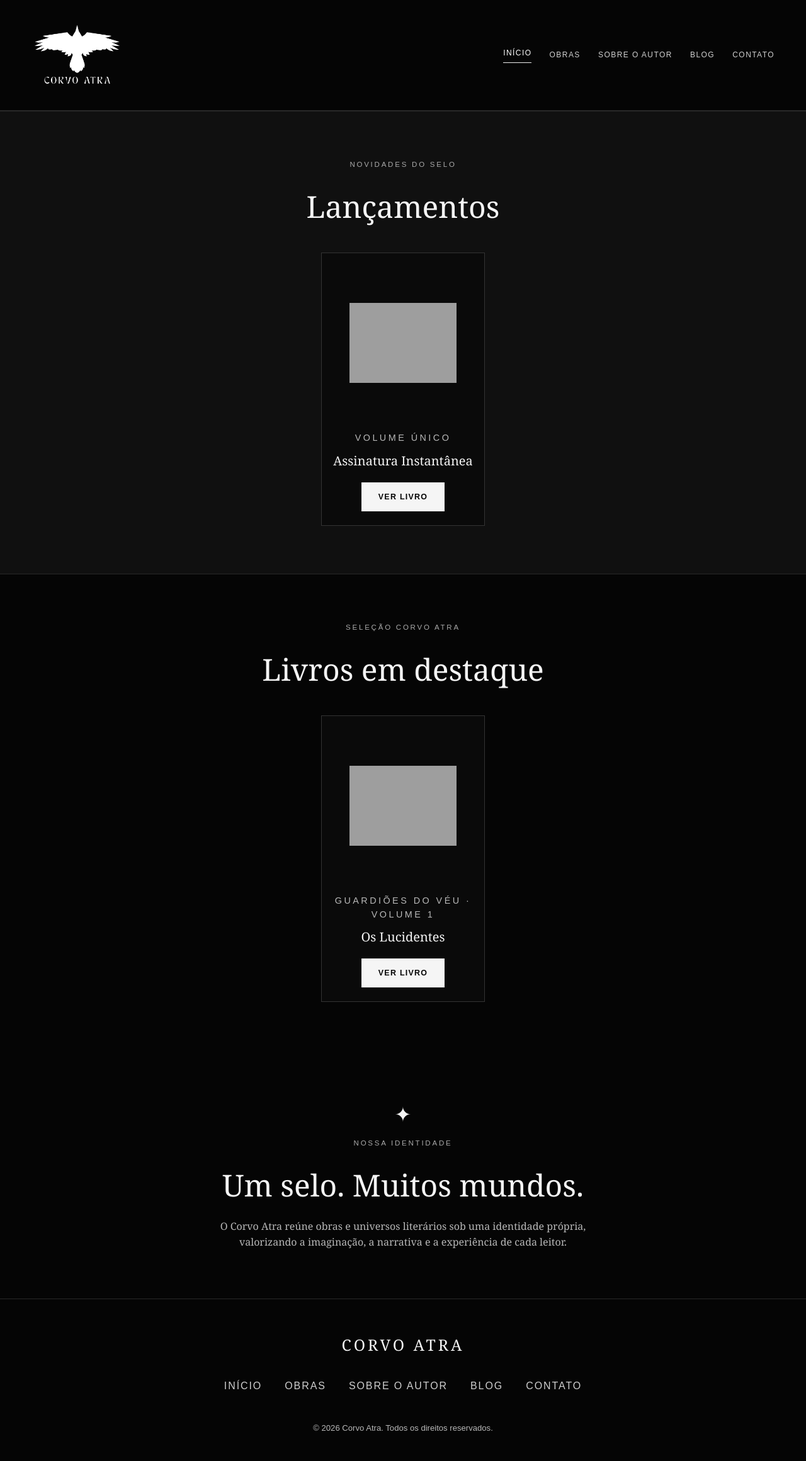
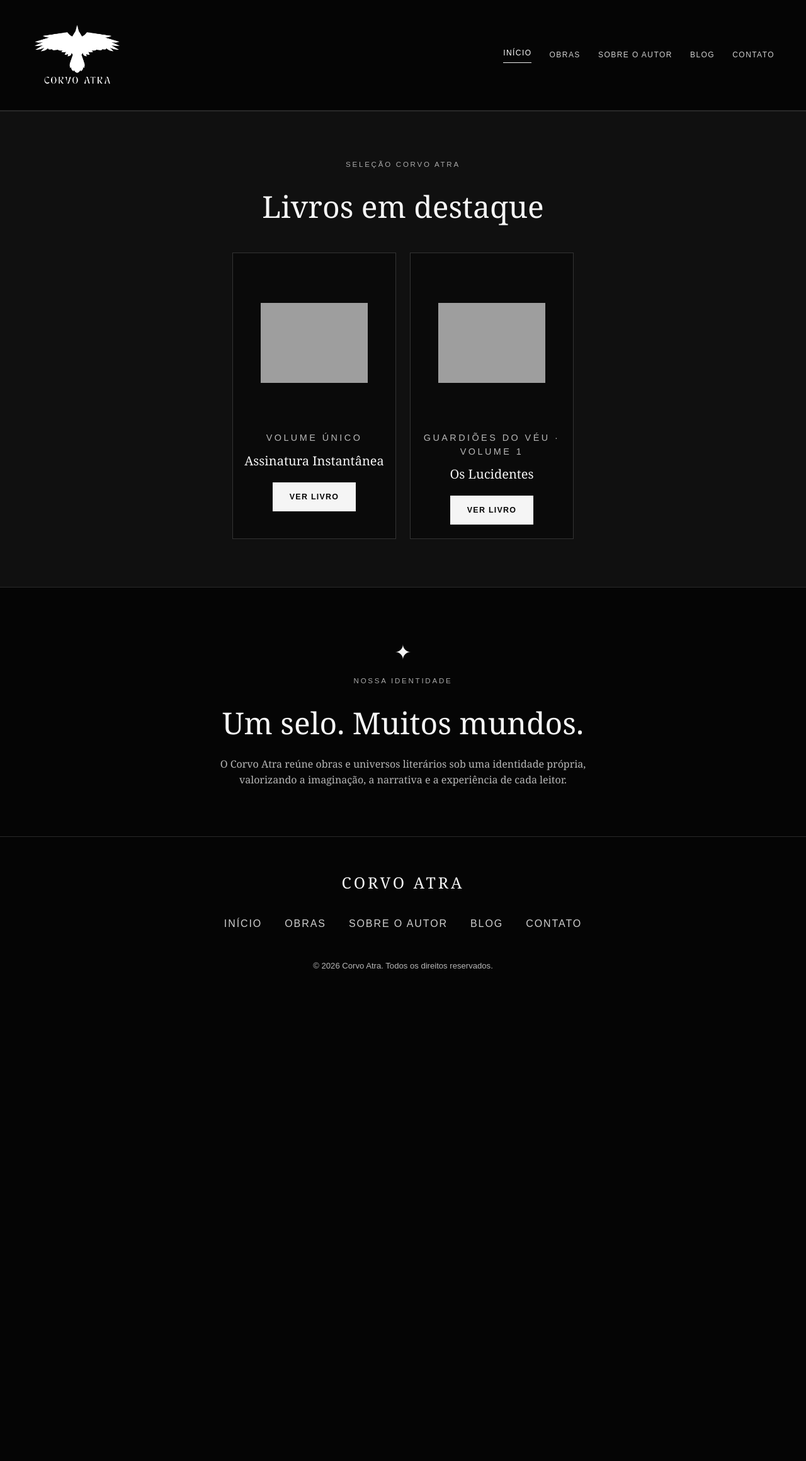
Before and after one commit to corvoatra/corvo-atra, a Jekyll site: the page index.html, which Jekyll copies as it is, in a window 1280 px wide. Shown: the whole page at 63% size. Built offline with Jekyll 4.4.1, drawn with Linux system fonts in a browser that asks for light colours; after the commit the page ends 1586 px from its top, so only the background shows below that; grey boxes are pictures that could not be loaded.

Commit message:
Unifica livros em destaque na página inicial

```diff
--- a/index.html
+++ b/index.html
@@ -73,18 +73,18 @@ header nav a:hover,header nav a:focus-visible { color:#fff; }
 </style>
 <link href="site-desktop.css" rel="stylesheet"/><style>
 /* Seções da página inicial: capas originais, sem recortes. */
-.home-book-grid {display:grid;grid-template-columns:minmax(220px,260px);justify-content:center;margin:34px auto 0;}
+.home-book-grid {display:grid;grid-template-columns:repeat(2,minmax(220px,260px));justify-content:center;gap:22px;margin:34px auto 0;}
 .home-book-grid .book-cover {display:block;max-width:170px;padding:0;border:0;background:none;overflow:hidden;}
 .home-book-grid .book-cover img {display:block;width:100%;height:100%;object-fit:contain;}
 .home-book-grid .book-card .eyebrow {margin:0 0 9px;}
 .home-book-grid .volume-button {text-decoration:none;}
-@media(min-width:769px) {.home-book-grid {grid-template-columns:minmax(220px,260px);}}
+@media(max-width:560px) {.home-book-grid {grid-template-columns:minmax(220px,260px);}}
 </style></head>
 <body>
 <header class="wrap"><a aria-label="Corvo Atra — início" class="wordmark" href="index.html"><img alt="Corvo Atra" src="assets/imagens/logo-corvo-atra.png"/></a><nav aria-label="Navegação principal"><a aria-current="page" href="index.html">Início</a><a href="obras.html">Obras</a><a href="autor.html">Sobre o autor</a><a href="blog/">Blog</a><a href="contato.html">Contato</a></nav></header>
 <hr class="rule"/>
 <main>
-<section class="featured home-books" id="lancamentos"><div class="wrap"><p class="eyebrow">Novidades do selo</p><h2 class="section-title">Lançamentos</h2><div class="home-book-grid"><article class="book-card"><a aria-label="Conhecer Assinatura Instantânea" class="book-cover" href="livro-assinatura-instantanea.html"><img alt="Capa do livro Assinatura Instantânea" src="assets/imagens/capa-assinatura-instantanea.png"/></a><p class="eyebrow">Volume único</p><h3>Assinatura Instantânea</h3><a class="volume-button" href="livro-assinatura-instantanea.html">Ver livro</a></article></div></div></section><section class="home-books" id="destaques"><div class="wrap"><p class="eyebrow">Seleção Corvo Atra</p><h2 class="section-title">Livros em destaque</h2><div class="home-book-grid"><article class="book-card"><a aria-label="Conhecer Os Lucidentes" class="book-cover" href="livro-os-lucidentes.html"><img alt="Capa do livro Os Lucidentes" src="assets/imagens/capa-os-lucidentes.png"/></a><p class="eyebrow">Guardiões do Véu · Volume 1</p><h3>Os Lucidentes</h3><a class="volume-button" href="livro-os-lucidentes.html">Ver livro</a></article></div></div></section>
+<section class="featured home-books" id="destaques"><div class="wrap"><p class="eyebrow">Seleção Corvo Atra</p><h2 class="section-title">Livros em destaque</h2><div class="home-book-grid"><article class="book-card"><a aria-label="Conhecer Assinatura Instantânea" class="book-cover" href="livro-assinatura-instantanea.html"><img alt="Capa do livro Assinatura Instantânea" src="assets/imagens/capa-assinatura-instantanea.png"/></a><p class="eyebrow">Volume único</p><h3>Assinatura Instantânea</h3><a class="volume-button" href="livro-assinatura-instantanea.html">Ver livro</a></article><article class="book-card"><a aria-label="Conhecer Os Lucidentes" class="book-cover" href="livro-os-lucidentes.html"><img alt="Capa do livro Os Lucidentes" src="assets/imagens/capa-os-lucidentes.png"/></a><p class="eyebrow">Guardiões do Véu · Volume 1</p><h3>Os Lucidentes</h3><a class="volume-button" href="livro-os-lucidentes.html">Ver livro</a></article></div></div></section>
 <section class="wrap" id="sobre">
 <div aria-hidden="true" class="about-mark">✦</div>
 <p class="eyebrow">Nossa identidade</p>
```
